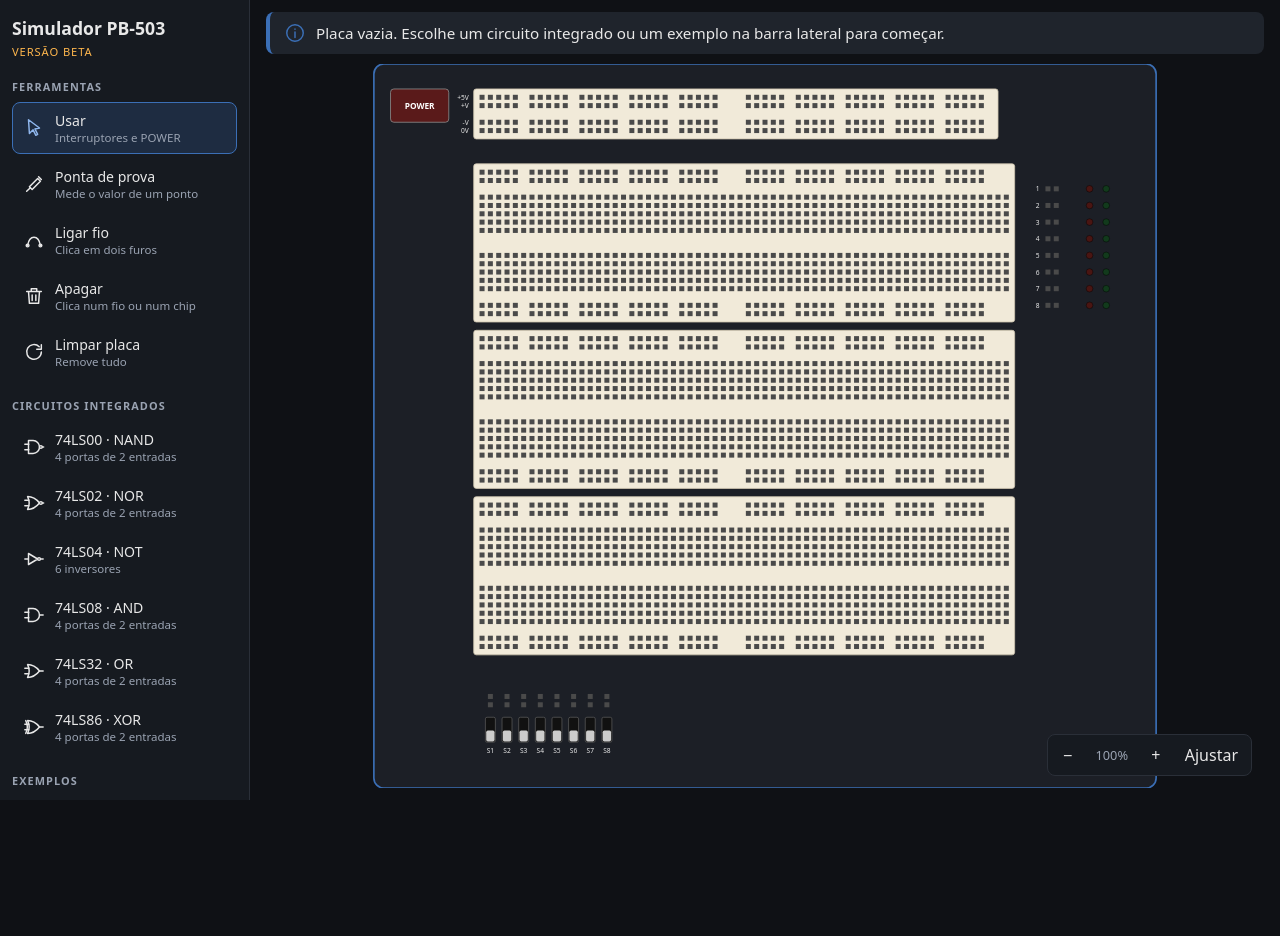
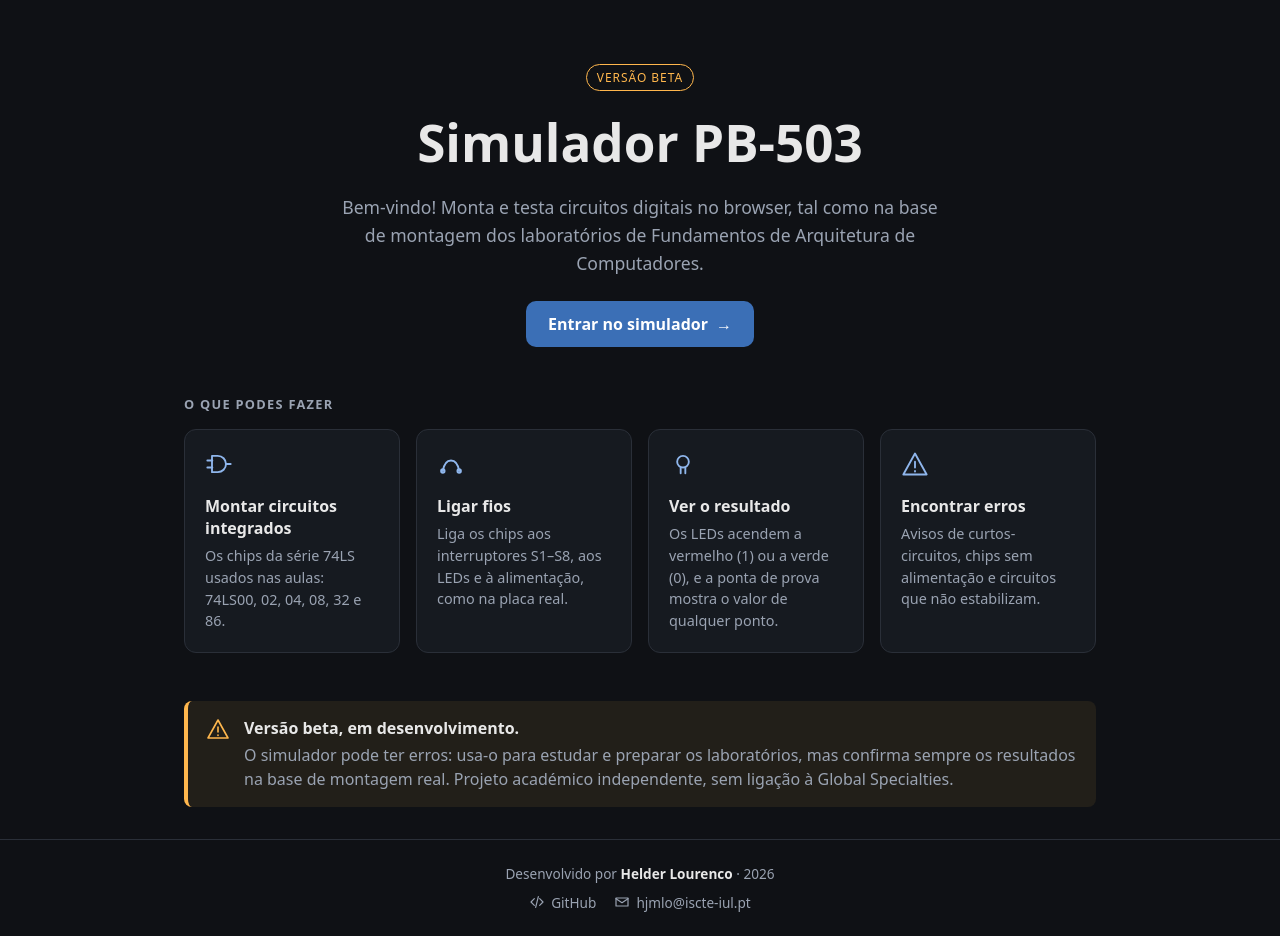
Before and after one commit to H3ldex/simulador-pb503, a website built with Vite: page index.html in a window 1280 px wide. Before the commit the page ends 800 px from the top, so only its background shows below. Built offline with nearby package versions, Linux system fonts and the light colour scheme.

Commit message:
feat: página inicial final com contactos e barras de deslocamento escuras

```diff
--- a/index.html
+++ b/index.html
@@ -4,20 +4,91 @@
     <meta charset="UTF-8" />
     <meta name="viewport" content="width=device-width, initial-scale=1" />
     <title>Simulador PB-503</title>
-    <link rel="stylesheet" href="/ui/estilos.css" />
+    <meta name="description" content="Simulador da base de montagem PB-503 usada nos laboratórios de Fundamentos de Arquitetura de Computadores." />
+    <link rel="stylesheet" href="/ui/tema.css" />
+    <link rel="stylesheet" href="/ui/inicio.css" />
   </head>
   <body>
-    <div class="aplicacao">
-      <aside class="lateral" id="lateral"></aside>
-      <main class="principal">
-        <div class="zona-indicacao" id="indicacao"></div>
-        <div class="zona-placa">
-            <div class="placa-contentor" id="placa"></div>
-            <div class="controlos-zoom" id="zoom"></div>
-            <div class="dica" id="dica" hidden></div>
-          </div>
-      </main>
-    </div>
-    <script type="module" src="/ui/main.ts"></script>
+    <main class="inicio">
+      <section class="hero">
+        <span class="selo">Versão beta</span>
+        <h1>Simulador PB-503</h1>
+        <p class="subtitulo">
+          Bem-vindo! Monta e testa circuitos digitais no browser, tal como na base de montagem
+          dos laboratórios de Fundamentos de Arquitetura de Computadores.
+        </p>
+        <a class="botao-principal" href="simulador.html">
+          Entrar no simulador <span aria-hidden="true">→</span>
+        </a>
+      </section>
+
+      <section class="funcionalidades">
+        <h2>O que podes fazer</h2>
+        <div class="cartoes">
+          <article class="cartao">
+            <svg viewBox="0 0 24 24" aria-hidden="true">
+              <path d="M2 9h4.3M2 15h4.3"/><path d="M6 5h5a7 7 0 0 1 0 14H6z"/><path d="M18 12h4"/>
+            </svg>
+            <h3>Montar circuitos integrados</h3>
+            <p>Os chips da série 74LS usados nas aulas: 74LS00, 02, 04, 08, 32 e 86.</p>
+          </article>
+
+          <article class="cartao">
+            <svg viewBox="0 0 24 24" aria-hidden="true">
+              <path d="M5 18C7 6 17 6 19 18"/><circle cx="5" cy="18" r="1.5"/><circle cx="19" cy="18" r="1.5"/>
+            </svg>
+            <h3>Ligar fios</h3>
+            <p>Liga os chips aos interruptores S1–S8, aos LEDs e à alimentação, como na placa real.</p>
+          </article>
+
+          <article class="cartao">
+            <svg viewBox="0 0 24 24" aria-hidden="true">
+              <circle cx="12" cy="10" r="5"/><path d="M10 15v5M14 15v5"/>
+            </svg>
+            <h3>Ver o resultado</h3>
+            <p>Os LEDs acendem a vermelho (1) ou a verde (0), e a ponta de prova mostra o valor de qualquer ponto.</p>
+          </article>
+
+          <article class="cartao">
+            <svg viewBox="0 0 24 24" aria-hidden="true">
+              <path d="M12 3l10 18H2zM12 10v5M12 18v.5"/>
+            </svg>
+            <h3>Encontrar erros</h3>
+            <p>Avisos de curtos-circuitos, chips sem alimentação e circuitos que não estabilizam.</p>
+          </article>
+        </div>
+      </section>
+
+      <aside class="aviso-beta">
+        <svg viewBox="0 0 24 24" aria-hidden="true">
+          <path d="M12 3l10 18H2zM12 10v5M12 18v.5"/>
+        </svg>
+        <div>
+          <strong>Versão beta, em desenvolvimento.</strong>
+          <p>
+            O simulador pode ter erros: usa-o para estudar e preparar os laboratórios, mas confirma sempre
+            os resultados na base de montagem real. Projeto académico independente, sem ligação à Global Specialties.
+          </p>
+        </div>
+      </aside>
+    </main>
+
+    <footer class="rodape">
+      <p>Desenvolvido por <strong>Helder Lourenco</strong> · 2026</p>
+      <nav class="contactos" aria-label="Contactos">
+        <a href="https://github.com/H3ldex" target="_blank" rel="noopener noreferrer">
+          <svg viewBox="0 0 24 24" aria-hidden="true">
+            <path d="M8 7l-5 5 5 5M16 7l5 5-5 5M14 4l-4 16"/>
+          </svg>
+          GitHub
+        </a>
+        <a href="mailto:hjmlo@iscte-iul.pt">
+          <svg viewBox="0 0 24 24" aria-hidden="true">
+            <path d="M3 6h18v12H3z"/><path d="M3 7l9 6 9-6"/>
+          </svg>
+          hjmlo@iscte-iul.pt
+        </a>
+      </nav>
+    </footer>
   </body>
 </html>
--- a/ui/estilos.css
+++ b/ui/estilos.css
@@ -252,3 +252,12 @@ body {
 }
 .dica[hidden] { display: none; }
 .dica strong { font-size: 0.88rem; margin-bottom: 2px; }
+
+.voltar {
+    display: inline-block;
+    margin-bottom: 10px;
+    color: var(--texto-suave);
+    font-size: 0.75rem;
+    text-decoration: none;
+}
+.voltar:hover { color: var(--texto); }
--- /dev/null
+++ b/ui/inicio.css
@@ -0,0 +1,146 @@
+.inicio {
+    max-width: 960px;
+    margin: 0 auto;
+    padding: 64px 24px 32px;
+    display: flex;
+    flex-direction: column;
+    gap: 48px;
+}
+
+/* --- Destaque --- */
+.hero {
+    display: flex;
+    flex-direction: column;
+    align-items: center;
+    gap: 16px;
+    text-align: center;
+}
+
+.selo {
+    padding: 4px 10px;
+    border: 1px solid var(--laranja);
+    border-radius: 999px;
+    color: var(--laranja);
+    font-size: 0.75rem;
+    letter-spacing: 0.08em;
+    text-transform: uppercase;
+}
+
+.hero h1 {
+    margin: 0;
+    font-size: clamp(2rem, 5vw, 3.2rem);
+}
+
+.subtitulo {
+    margin: 0;
+    max-width: 620px;
+    color: var(--texto-suave);
+    font-size: 1.1rem;
+    line-height: 1.6;
+}
+
+.botao-principal {
+    margin-top: 8px;
+    display: inline-flex;
+    align-items: center;
+    gap: 8px;
+    padding: 12px 22px;
+    background: var(--azul);
+    color: #fff;
+    border-radius: 10px;
+    font-weight: 600;
+    text-decoration: none;
+    transition: background 0.15s, transform 0.15s;
+}
+.botao-principal:hover { background: #4a80c9; transform: translateY(-1px); }
+
+/* --- Funcionalidades --- */
+.funcionalidades h2 {
+    margin: 0 0 16px;
+    font-size: 0.8rem;
+    letter-spacing: 0.1em;
+    text-transform: uppercase;
+    color: var(--texto-suave);
+}
+
+.cartoes {
+    display: grid;
+    grid-template-columns: repeat(auto-fit, minmax(200px, 1fr));
+    gap: 16px;
+}
+
+.cartao {
+    padding: 20px;
+    background: var(--painel);
+    border: 1px solid var(--borda);
+    border-radius: 12px;
+}
+.cartao svg {
+    width: 28px;
+    height: 28px;
+    fill: none;
+    stroke: #8fb6ec;
+    stroke-width: 1.6;
+    stroke-linecap: round;
+    stroke-linejoin: round;
+}
+.cartao h3 { margin: 12px 0 6px; font-size: 1rem; }
+.cartao p { margin: 0; color: var(--texto-suave); font-size: 0.9rem; line-height: 1.5; }
+
+/* --- Aviso beta --- */
+.aviso-beta {
+    display: flex;
+    align-items: flex-start;
+    gap: 14px;
+    padding: 16px 18px;
+    background: rgba(255, 183, 77, 0.08);
+    border-left: 4px solid var(--laranja);
+    border-radius: 8px;
+}
+.aviso-beta svg {
+    width: 24px;
+    height: 24px;
+    flex-shrink: 0;
+    fill: none;
+    stroke: var(--laranja);
+    stroke-width: 1.6;
+    stroke-linecap: round;
+    stroke-linejoin: round;
+}
+.aviso-beta p { margin: 4px 0 0; color: var(--texto-suave); line-height: 1.5; }
+
+/* --- Rodapé e contactos --- */
+.rodape {
+    padding: 24px;
+    border-top: 1px solid var(--borda);
+    text-align: center;
+    color: var(--texto-suave);
+    font-size: 0.85rem;
+}
+.rodape p { margin: 0 0 10px; }
+.rodape strong { color: var(--texto); }
+
+.contactos {
+    display: flex;
+    flex-wrap: wrap;
+    justify-content: center;
+    gap: 18px;
+}
+.contactos a {
+    display: inline-flex;
+    align-items: center;
+    gap: 6px;
+    color: var(--texto-suave);
+    text-decoration: none;
+    transition: color 0.15s;
+}
+.contactos a:hover { color: var(--texto); }
+.contactos svg {
+    width: 16px;
+    height: 16px;
+    fill: none;
+    stroke: currentColor;
+    stroke-width: 1.8;
+    stroke-linecap: round;
+    stroke-linejoin: round;
+}
--- a/ui/main.ts
+++ b/ui/main.ts
@@ -268,7 +268,7 @@ function criarSeccao(titulo: string, botoes: HTMLElement[]): HTMLElement {
 function desenharLateral(): void {
     const cabecalho = document.createElement("header");
     cabecalho.className = "cabecalho";
-    cabecalho.innerHTML = `<h1>Simulador PB-503</h1><p>Versão beta</p>`;
+    cabecalho.innerHTML = `<a class="voltar" href="index.html">← Início</a><h1>Simulador PB-503</h1><p>Versão beta</p>`;
 
     lateral.replaceChildren(
         cabecalho,
--- /dev/null
+++ b/ui/tema.css
@@ -0,0 +1,40 @@
+/* Cores e base comuns a todas as páginas */
+:root {
+    color-scheme: dark;
+
+    --fundo: #0f1115;
+    --painel: #161a20;
+    --painel-claro: #1f242c;
+    --borda: #2a2f38;
+    --texto: #e8e8e8;
+    --texto-suave: #9aa3b2;
+    --azul: #3b6fb6;
+    --verde: #34c759;
+    --vermelho: #ff5a52;
+    --laranja: #ffb74d;
+}
+
+* { box-sizing: border-box; }
+
+html, body { height: 100%; }
+
+body {
+    margin: 0;
+    background: var(--fundo);
+    color: var(--texto);
+    font-family: system-ui, sans-serif;
+}
+
+/* Barras de deslocamento finas e escuras, em todas as páginas */
+* {
+    scrollbar-width: thin;
+    scrollbar-color: var(--borda) transparent;
+}
+
+*::-webkit-scrollbar { width: 8px; height: 8px; }
+*::-webkit-scrollbar-track { background: transparent; }
+*::-webkit-scrollbar-thumb {
+    background: var(--borda);
+    border-radius: 999px;
+}
+*::-webkit-scrollbar-thumb:hover { background: #3a4150; }
--- /dev/null
+++ b/vite.config.ts
@@ -0,0 +1,14 @@
+import { defineConfig } from "vite";
+
+export default defineConfig({
+    // Caminhos relativos: o site funciona mesmo publicado numa subpasta (por exemplo, no GitHub Pages)
+    base: "./",
+    build: {
+        rollupOptions: {
+            input: {
+                inicio: "index.html",
+                simulador: "simulador.html",
+            },
+        },
+    },
+});
```
Also changed, not shown: simulador.html (added, +24 -0 lines).
